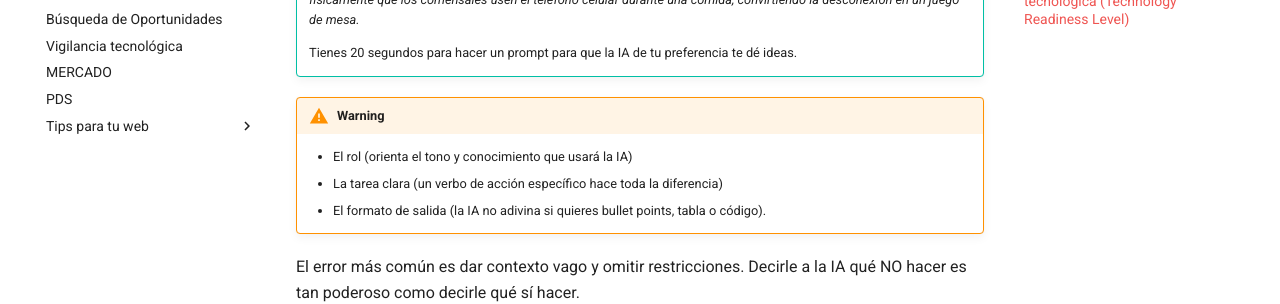
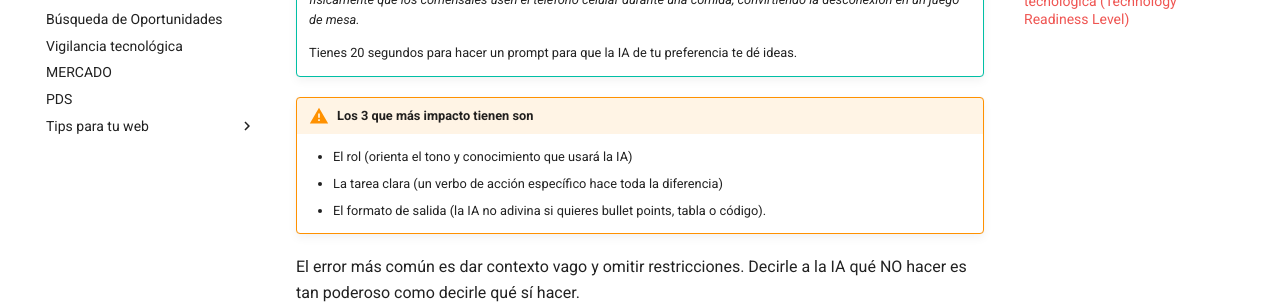
Before and after one commit to Aristarco/Proyectos4, an MkDocs documentation site: the page built from docs/semana1.md, in a window 1280 px wide and 900 px high, scrolled down 3135 px. Shown: the part 152-456 px from the top of the window. Built offline with MkDocs 1.6.1 and Material for MkDocs 9.7.7, drawn with Linux system fonts in a browser that asks for light colours.

Commit message:
Update semana1.md

```diff
--- a/docs/semana1.md
+++ b/docs/semana1.md
@@ -60,7 +60,7 @@ Puedes descargar el documento [aquí](https://docs.google.com/spreadsheets/d/1NY
 
 
 
-!!! warning Los 3 que más impacto tienen son
+!!! warning "Los 3 que más impacto tienen son"
 
     * El rol (orienta el tono y conocimiento que usará la IA)
     * La tarea clara (un verbo de acción específico hace toda la diferencia)
```
